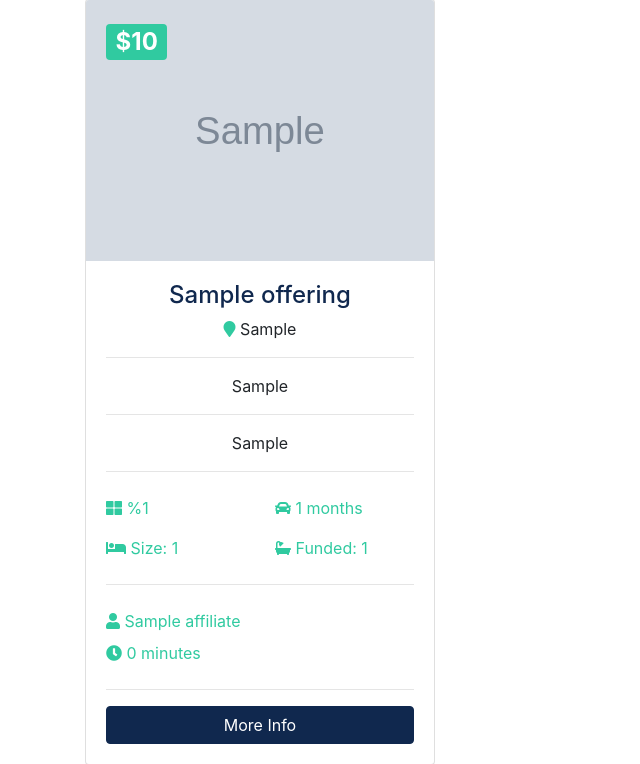
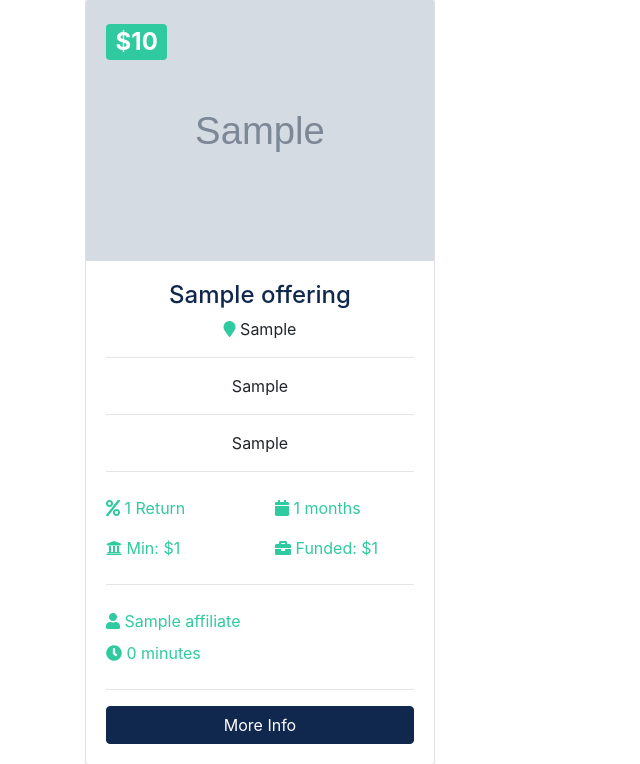
Before and after one commit to Anthony-Mendola/WealthAlchemy, a Django app: page /offerings/ in a window 1280 px wide. Shown: the part 446-1210 px from the top of the page, without its empty margins (0-640 px from the left). Run offline with Django 3.2, Linux system fonts and the light colour scheme; tables that the repository leaves empty hold one stand-in row (values such as "Sample post"); grey boxes marked "Sample" are stand-in pictures; some libraries are stand-ins or nearby versions.

Commit message:
more changes to offering template

```diff
--- a/templates/offerings/offerings.html
+++ b/templates/offerings/offerings.html
@@ -52,15 +52,15 @@
                   <hr>
                   <div class="row py-2 text-secondary">
                     <div class="col-6">
-                      <i class="fas fa-th-large"></i> %{{ offering.annual_interest }}</div>
+                      <i class="fas fa-percent"></i> {{ offering.annual_interest }} Return</div>
                     <div class="col-6">
-                      <i class="fas fa-car"></i> {{ offering.term }} months</div>
+                      <i class="fas fa-calendar"></i> {{ offering.term }} months</div>
                   </div>
                   <div class="row py-2 text-secondary">
                     <div class="col-6">
-                      <i class="fas fa-bed"></i> Size: {{ offering.minimum_investment | intcomma}}</div>
+                      <i class="fas fa-university"></i> Min: ${{ offering.minimum_investment | intcomma}}</div>
                     <div class="col-6">
-                      <i class="fas fa-bath"></i> Funded: {{ offering.current_funded | intcomma }}</div>
+                      <i class="fa fa-briefcase"></i> Funded: ${{ offering.current_funded | intcomma }}</div>
                   </div>
                   <hr>
                   <div class="row py-2 text-secondary">
@@ -79,7 +79,7 @@
           {% endfor %}
         {% else %}
           <div class="col-md-12">
-            <p>No offerings Available</p>
+            <p>No Offerings Available</p>
           </div>
         {% endif %}
       </div>
```
